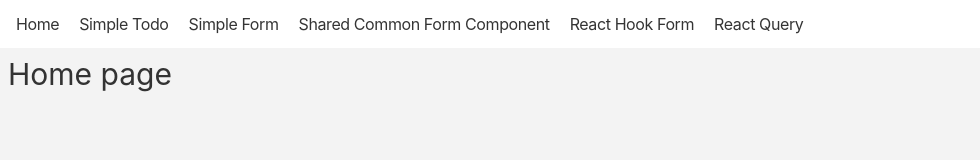
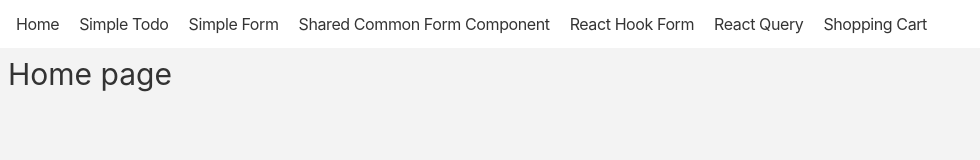
Before and after one commit to Lyle-Stack/learn-react-again, a React (Vite) app: page / in a window 1280 px wide. Shown: the top 160 px of the page, without its empty margins (0-980 px from the left). Built offline with nearby package versions, Linux system fonts and the light colour scheme.

Commit message:
add: shopping cart route to root

```diff
--- /dev/null
+++ b/src/pages/shoppingCart/index.tsx
@@ -0,0 +1,5 @@
+const ShoppingCart = () => {
+  return <div>ShoppingCart</div>;
+};
+
+export default ShoppingCart;
--- a/src/root.tsx
+++ b/src/root.tsx
@@ -33,6 +33,9 @@ function Root() {
         <LinStyledkWarpper>
           <Link to={RootPathes["react-query"]}>React Query</Link>
         </LinStyledkWarpper>
+        <LinStyledkWarpper>
+          <Link to={RootPathes["shopping-cart"]}>Shopping Cart</Link>
+        </LinStyledkWarpper>
       </nav>
       <main className="w-full block p-2">
         <Outlet />
--- a/src/routes.tsx
+++ b/src/routes.tsx
@@ -7,6 +7,7 @@ import SimpleForm from "./pages/simpleForm";
 import LoginAndRegisterFrom from "./pages/loginAndRegister";
 import ReactHookForm from "./pages/reactHookForm";
 import ReactQuery from "./pages/reactQuery";
+import ShoppingCart from "./pages/shoppingCart";
 
 export const RootPathes = {
   "/": "/",
@@ -15,6 +16,7 @@ export const RootPathes = {
   "login-and-register-form": "login-and-register-form",
   "react-hook-form": "react-hook-form",
   "react-query": "react-query",
+  "shopping-cart": "shopping-cart",
 } as const;
 
 export const routeObject: RouteObject[] = [
@@ -43,6 +45,7 @@ export const routeObject: RouteObject[] = [
         path: RootPathes["react-query"],
         element: <ReactQuery />,
       },
+      { path: RootPathes["shopping-cart"], element: <ShoppingCart /> },
     ],
   },
 ] as const;
```
